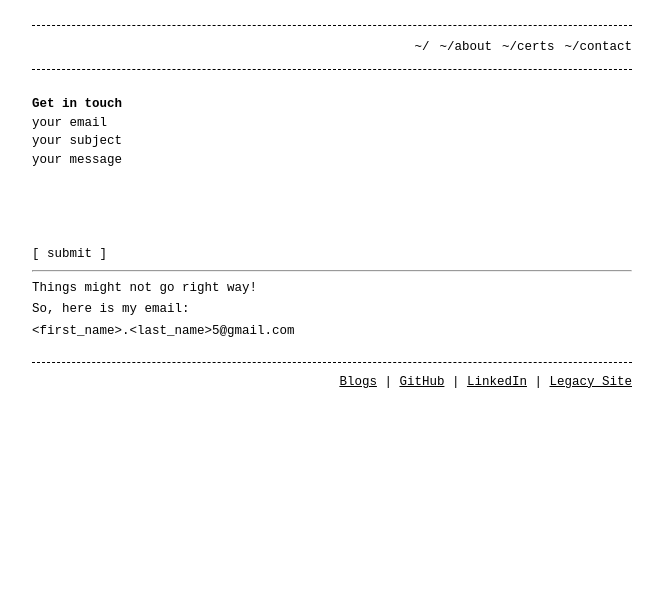
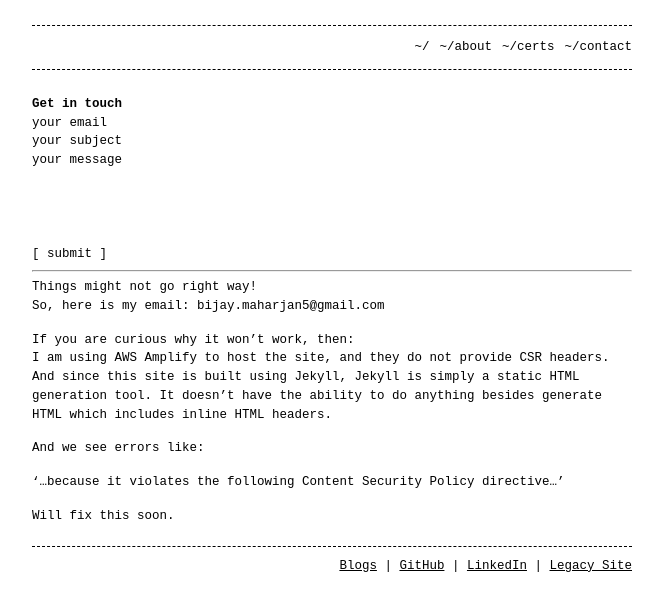
Before and after one commit to bm1905/bijay-maharjan-website, a Jekyll site: the page built from contact.md, in a window 1280 px wide. Shown: the top 611 px of the page, without its empty margins (308-971 px from the left). Built offline with Jekyll 4.4.1, drawn with Linux system fonts in a browser that asks for light colours.

````diff
--- a/contact.md
+++ b/contact.md
@@ -17,8 +17,19 @@ permalink: /contact
 <hr />
 
 
-```
+
 Things might not go right way!
-So, here is my email:
-<first_name>.<last_name>5@gmail.com
-```
+So, here is my email: bijay.maharjan5@gmail.com
+
+
+
+If you are curious why it won't work, then:
+I am using AWS Amplify to host the site, and they do not provide CSR headers. And since this site is built using Jekyll, Jekyll is simply a static HTML generation tool. It doesn't have the ability to do anything besides generate HTML which includes inline HTML headers.
+
+And we see errors like:
+
+'...because it violates the following Content Security Policy directive...'
+
+
+
+Will fix this soon.
````
